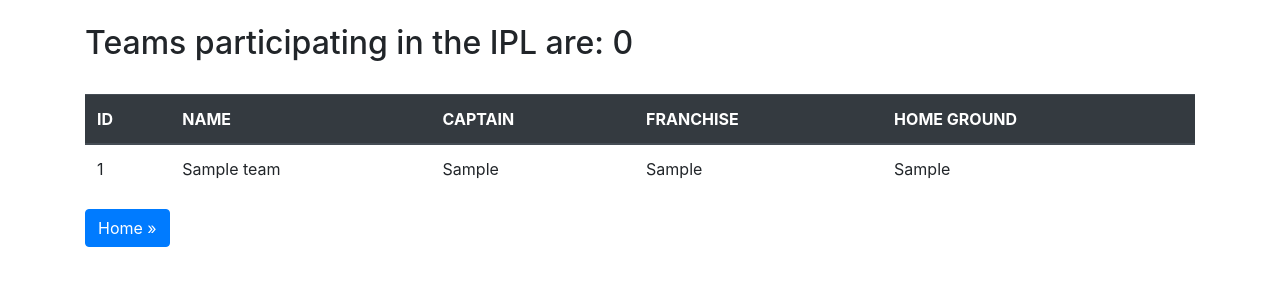
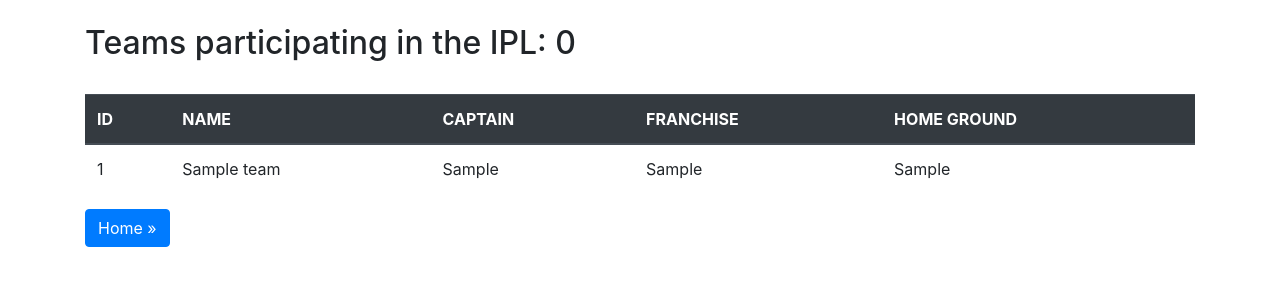
Before and after one commit to 4doctorstrange/IPL_BasicWEB-APP, a Flask app: page /display in a window 1280 px wide. Shown: the top 300 px of the page. Run offline with Flask 2, Linux system fonts and the light colour scheme; tables that the repository leaves empty hold one stand-in row (values such as "Sample post").

Commit message:
Update display.html

```diff
--- a/templates/display.html
+++ b/templates/display.html
@@ -19,7 +19,7 @@
 
 
 <br>
-<h2>Teams participating in the IPL are: {{x}}</h2>
+<h2>Teams participating in the IPL: {{x}}</h2>
 <br>
 <table class="table">
     <thead class="thead-dark">
```
